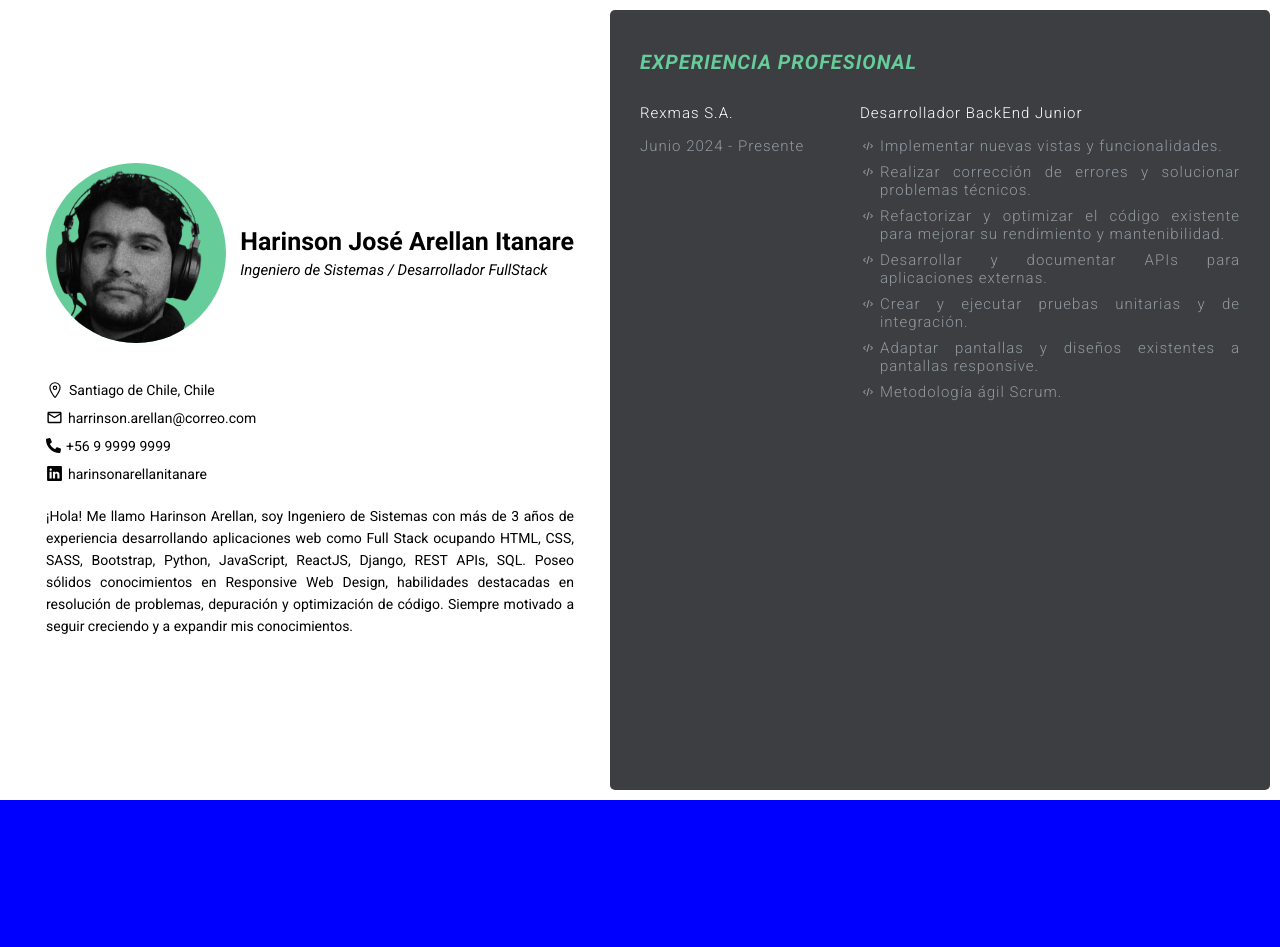
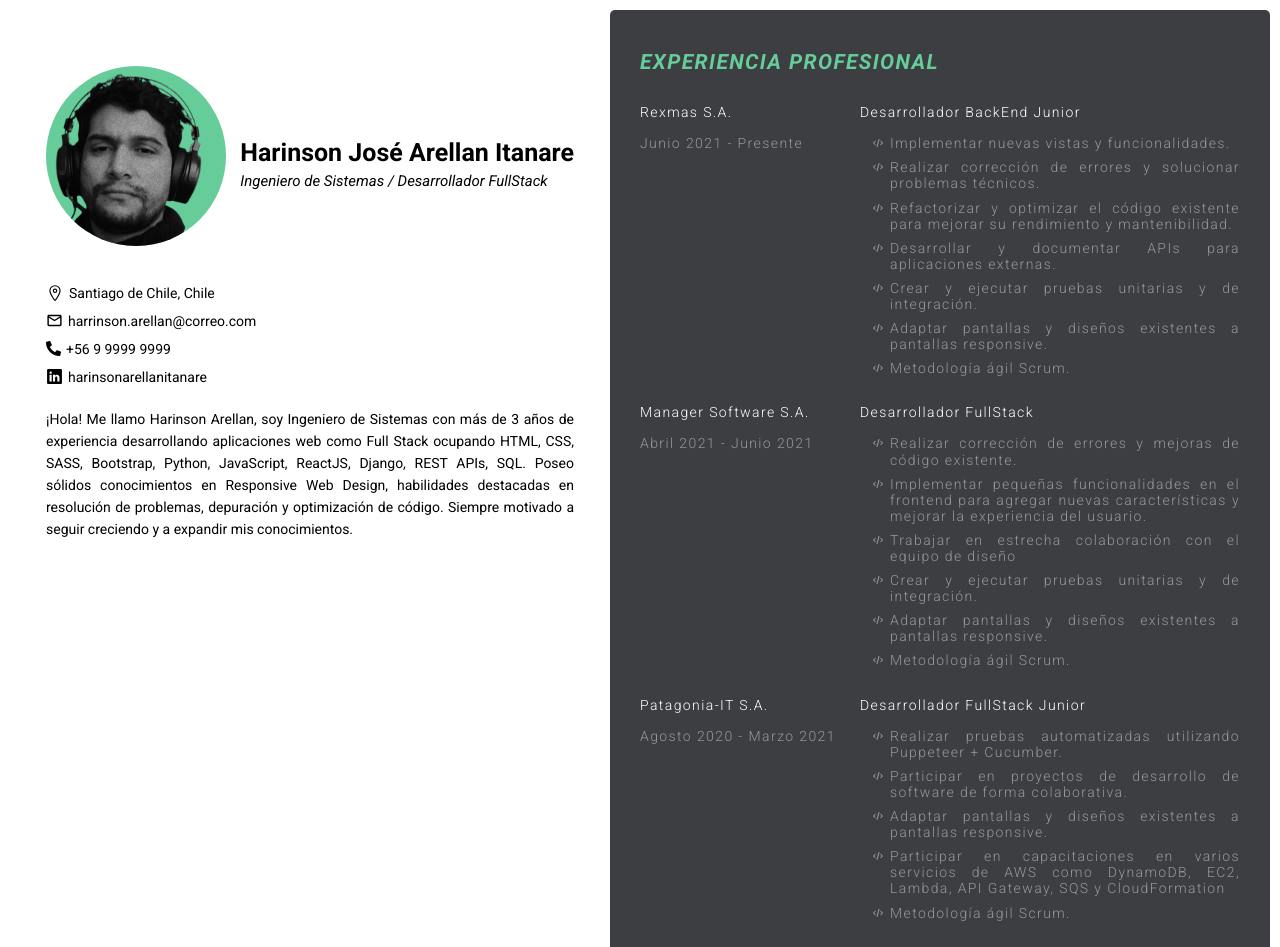
Before and after one commit to harinsonA/portafolio, a React (Create React App) app: page / in a window 1280 px wide. Shown: the top 947 px of the page. Before the commit the page ends 800 px from the top, so only its background shows below. Built offline with nearby package versions, Linux system fonts and the light colour scheme.

Commit message:
feat: finalizar estilos para la seccion de experiencia laboral e iniciar seccion de educacion

```diff
--- a/src/components/Curriculum.jsx
+++ b/src/components/Curriculum.jsx
@@ -1,12 +1,14 @@
 import '../styles/Curriculum.css'
 import React from "react";
 import ExperienciaLaboral from './ExperienciaLaboral';
+import Educacion from './Educacion';
 
 class Curriculum extends React.Component {
   render() {
     return (
       <section className="curriculum-container">
         <ExperienciaLaboral />
+        <Educacion />
       </section>
     );
   }
--- /dev/null
+++ b/src/components/Educacion.jsx
@@ -0,0 +1,10 @@
+import '../styles/Educacion.css'
+
+
+const Educacion = () => (
+  <section className="education-container">
+    <h2>EDUCACIÓN</h2>
+  </section>
+);
+
+export default Educacion;
--- a/src/components/ExperienciaLaboral.jsx
+++ b/src/components/ExperienciaLaboral.jsx
@@ -13,7 +13,7 @@ class ExperienciaLaboral extends React.Component {
               <span>Rexmas S.A.</span>
             </div>
             <div className='time'>
-              <span>Junio 2024 - Presente</span>
+              <span>Junio 2021 - Presente</span>
             </div>
           </section>
           <section className='range'>
@@ -33,6 +33,55 @@ class ExperienciaLaboral extends React.Component {
             </div>
           </section>
         </section>
+        <section className='card'>
+          <section className='company'>
+            <div className='company-name'>
+              <span>Manager Software S.A.</span>
+            </div>
+            <div className='time'>
+              <span>Abril 2021 - Junio 2021</span>
+            </div>
+          </section>
+          <section className='range'>
+            <div className='title'>
+              Desarrollador FullStack
+            </div>
+            <div className='description'>
+              <ul>
+                <li>Realizar corrección de errores y mejoras de código existente.</li>
+                <li>Implementar pequeñas funcionalidades en el frontend para agregar nuevas características y mejorar la experiencia del usuario.</li>
+                <li>Trabajar en estrecha colaboración con el equipo de diseño</li>
+                <li>Crear y ejecutar pruebas unitarias y de integración.</li>
+                <li>Adaptar pantallas y diseños existentes a pantallas responsive.</li>
+                <li>Metodología ágil Scrum.</li>
+              </ul>
+            </div>
+          </section>
+        </section>
+        <section className='card'>
+          <section className='company'>
+            <div className='company-name'>
+              <span>Patagonia-IT S.A.</span>
+            </div>
+            <div className='time'>
+              <span>Agosto 2020 - Marzo 2021</span>
+            </div>
+          </section>
+          <section className='range'>
+            <div className='title'>
+              Desarrollador FullStack Junior
+            </div>
+            <div className='description'>
+              <ul>
+                <li>Realizar pruebas automatizadas utilizando Puppeteer + Cucumber.</li>
+                <li>Participar en proyectos de desarrollo de software de forma colaborativa.</li>
+                <li>Adaptar pantallas y diseños existentes a pantallas responsive.</li>
+                <li>Participar en capacitaciones en varios servicios de AWS como DynamoDB, EC2, Lambda, API Gateway, SQS y CloudFormation</li>
+                <li>Metodología ágil Scrum.</li>
+              </ul>
+            </div>
+          </section>
+        </section>
       </section>
     )
   }
--- a/src/styles/App.css
+++ b/src/styles/App.css
@@ -7,7 +7,7 @@
   justify-content: center;
 
   padding: 10px;
-  background-color: #FFF;
+  background-color: #FFFFFF;
 }
 
 @media screen and (max-width: 900px) {
--- a/src/styles/Aside.css
+++ b/src/styles/Aside.css
@@ -4,13 +4,13 @@
 
   display: flex;
   justify-content: center;
-  align-items: center;
 }
 
 .curriculum-aside .card {
   width: calc(100% - 10%);
   min-width: 250px;
   padding: 6px;
+  margin-top: 50px;
   border-radius: 15px;
 }
 
@@ -86,6 +86,7 @@
 
   .curriculum-aside .card {
     width: 100%;
+    margin-top: 20px;
   }
 
   .curriculum-aside .card .header {
--- a/src/styles/Curriculum.css
+++ b/src/styles/Curriculum.css
@@ -3,6 +3,21 @@
   background-color: #3d3e42;
   border-radius: 5px;
   letter-spacing: 0.1em;
+  padding: 40px 30px;
+}
+
+.curriculum-container:not(h2) {
+  font-size: 1.4em;
+  font-weight: 300;
+  text-align: justify;
+  color: #9099a0;
+}
+
+.curriculum-container h2 {
+  color: #66cc99;
+  font-weight: 600;
+  font-style: italic;
+  margin-bottom: 30px;
 }
 
 @media screen and (max-width: 900px) {
--- /dev/null
+++ b/src/styles/Educacion.css
@@ -0,0 +1,3 @@
+.education-container {
+  width: 100%;
+}
--- a/src/styles/ExperienciaLaboral.css
+++ b/src/styles/ExperienciaLaboral.css
@@ -1,14 +1,5 @@
 .experience-container {
   width: 100%;
-  padding: 40px 30px;
-}
-
-.experience-container h2 {
-  color: #66cc99;
-  font-size: 2em;
-  font-weight: 600;
-  font-style: italic;
-  margin-bottom: 30px;
 }
 
 .experience-container .card {
@@ -16,11 +7,7 @@
   display: flex;
   flex-direction: row;
   gap: 20px;
-
-  font-size: 1.5em;
-  font-weight: 300;
-  text-align: justify;
-  color: #9099a0;
+  margin: 20px 0px;
 }
 
 .experience-container .card .company {
@@ -41,7 +28,7 @@
 }
 
 .experience-container .card .range .description ul {
-  padding: 0 0 0 20px;
+  padding: 0 0 0 30px;
 }
 
 .experience-container .card .range .description ul li {
--- a/src/styles/index.css
+++ b/src/styles/index.css
@@ -1,4 +1,5 @@
 @import url('https://fonts.googleapis.com/css2?family=Roboto:ital,wght@0,100;0,300;0,400;0,500;0,700;0,900;1,100;1,300;1,400;1,500;1,700;1,900&display=swap');
+@import url('https://cdnjs.cloudflare.com/ajax/libs/normalize/8.0.1/normalize.min.css');
 
 *, *::after, *::before {
   margin: 0;
@@ -6,11 +7,43 @@
   box-sizing: border-box;
 }
 
+/* Estilos para el scrollbar en navegadores compatibles con WebKit (Chrome y Safari) */
+/* Cambia los colores y estilos según tus preferencias */
+/* Puedes agregar más propiedades para ajustar el aspecto del scrollbar */
+
+/* Cambia el ancho del scrollbar */
+::-webkit-scrollbar {
+  width: 10px;
+}
+
+/* Cambia el color y el estilo del thumb (la parte del scrollbar que se arrastra) */
+::-webkit-scrollbar-thumb {
+  background-color: #66cc99; /* Color del thumb */
+  border-radius: 5px; /* Borde redondeado del thumb */
+}
+
+/* Cambia el color del thumb al pasar el mouse sobre él */
+::-webkit-scrollbar-thumb:hover {
+  background-color: #9099a0; /* Color del thumb al pasar el mouse */
+}
+
+/* Cambia el color y el estilo del scrollbar track (la parte del scrollbar que no se arrastra) */
+::-webkit-scrollbar-track {
+  background-color: #f5f5f5; /* Color del track */
+}
+
+/* Cambia el color y el estilo del scrollbar corner (la esquina del scrollbar) */
+::-webkit-scrollbar-corner {
+  background-color: #f5f5f5; /* Color de la esquina del scrollbar */
+}
+
 html {
   font-size: 62.5%;
 }
 
 body {
+  max-width: 100%;
+  overflow-x: hidden;
   font-family: "Roboto", sans-serif;
   background-color: blue;
 }
```
